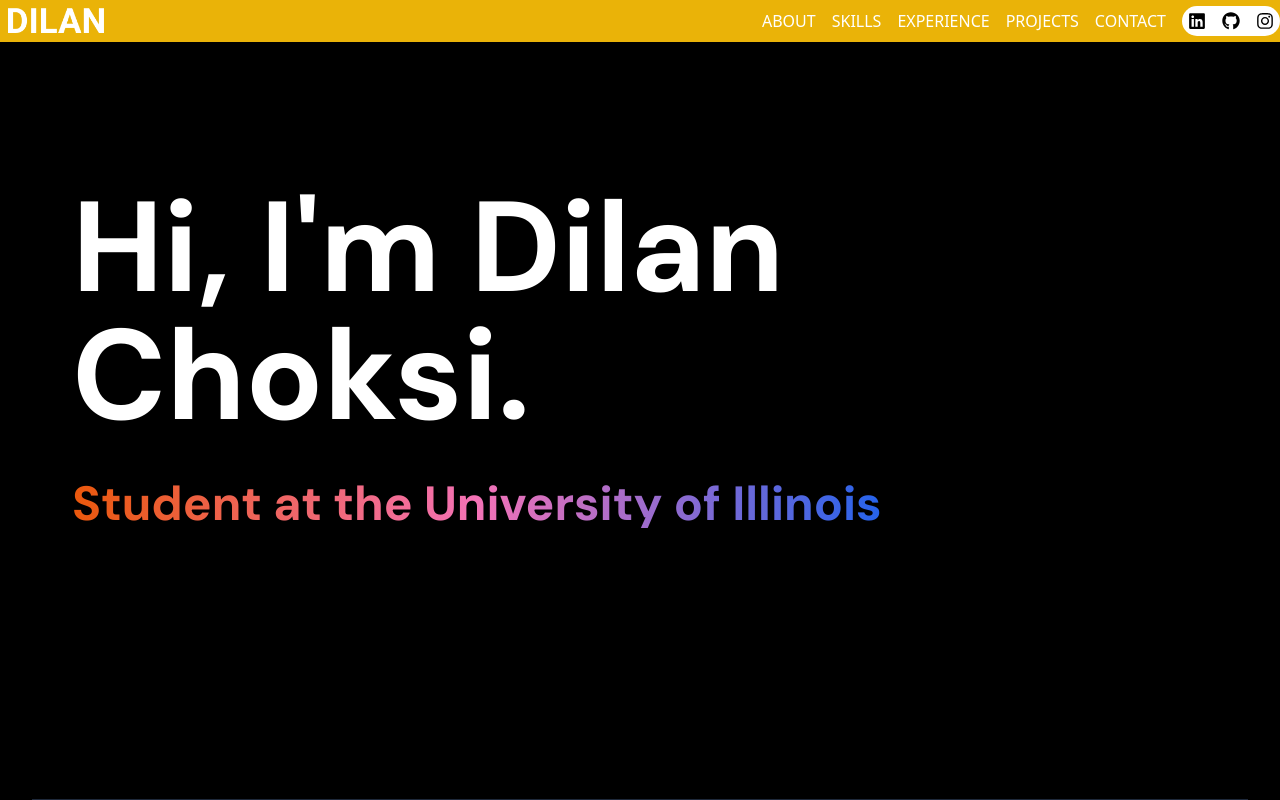
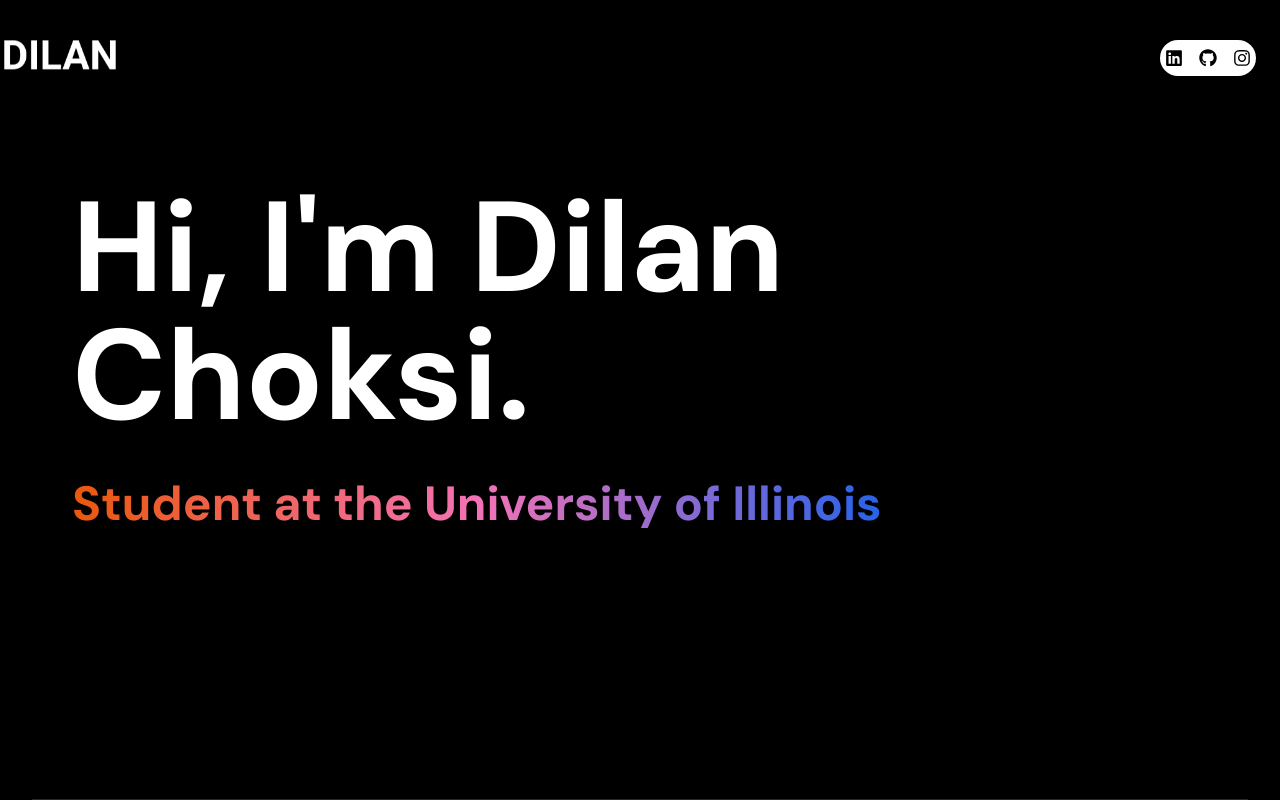
Before and after one commit to dilanchoksi/personal-website, a React (Vite) app: page / in a window 1280 px wide. Shown: the top 800 px of the page. Built offline with nearby package versions, Linux system fonts and the light colour scheme.

Commit message:
collapsable navbar

```diff
--- a/src/components/Navbar.jsx
+++ b/src/components/Navbar.jsx
@@ -31,23 +31,43 @@ const Navbar = () => {
   };
 
   return (
-    <nav
-      className={`bg-yellow-500 md:flex md:items-center md:justify-between md:fixed md:w-full md:top-0 md:left-0 md:px-6 md:z-40 md:duration-1000 md:bg-transparent md:py-10 ${
-        scrolled ? "md:bg-zinc-300 md:opacity-95 md:py-2" : ""
+    <>
+      <div
+        className={`inline-block fixed -ml-7 z-50 duration-1000 ${
+          scrolled ? "md:pt-3 py-2.5" : "py-10"
         }`}
       >
-      <div className="md:flex md:flex-shrink-0 md:items-center md:z-50">
         <img
-          className={`md:mx-2 md:w-28 md:duration-700 ${
-            scrolled ? "md:invert" : ""
+          className={`w-28 md:mx-2 md:w-28 md:duration-700 ${
+            scrolled ? "invert" : ""
           }`}
           src={logo}
           alt=""
         />
       </div>
-      <div className="md:flex md:gap-4 md:z-50">
+      <div
+        className={`inline-block py-auto text-4xl md:hidden fixed left-0 w-screen z-40 duration-1000 h-auto ${
+          scrolled ? "bg-white py-2 text-black" : "py-10"
+        } `}
+      >
+        <button onClick={toggleMenu} className="float-right mr-6">
+          <FaBars className=""></FaBars>
+        </button>
+      </div>
+      <nav
+        className={`duration-500 bg-zinc-300 h-screen top-0 p-10 flex fixed flex-col gap-4 z-50 w-1/2 md:justify-end md:h-auto md:right-0 md:flex md:flex-row md:gap-4 md:items-center md:fixed md:w-full md:top-0 md:left-0 md:px-6 md:z-40 md:duration-1000 md:bg-transparent md:py-10 ${
+          scrolled ? "md:bg-zinc-300 md:opacity-95 md:py-2" : ""
+        } ${menuOpen ? "left-1/2" : "left-full"}`}
+      >
+        <button
+          onClick={toggleMenu}
+          className="absolute text-4xl right-4 top-4 md:hidden text-black"
+        >
+          <FaTimes></FaTimes>
+        </button>
+        <div className="flex flex-col gap-6 text-3xl md:flex-row md:gap-4 md:z-50">
           <ul
-          className={`md:flex md:items-center md:justify-center md:gap-4 md:font-sans md:font-bold md:duration-1000 ${
+            className={`text-black gap-6 flex-col flex font-bold md:text-white md:flex-row md:items-center md:justify-center md:gap-4 md:font-normal md:font-sans md:duration-1000 ${
               scrolled ? "md:invert" : ""
             }`}
           >
@@ -68,8 +88,8 @@ const Navbar = () => {
             </li>
           </ul>
           <div
-          className={`flex items-center justify-center gap-4 text-lg rounded-full p-1.5 z-50 duration-1000 bg-white text-black ${
-            scrolled ? "invert" : ""
+            className={`text-white bg-black flex items-center justify-center gap-4 text-lg rounded-full w-24 p-1.5 z-50 duration-1000 md:bg-white md:text-black ${
+              scrolled ? "md:bg-black md:text-white" : ""
             }`}
           >
             <a
@@ -96,6 +116,7 @@ const Navbar = () => {
           </div>
         </div>
       </nav>
+    </>
   );
 };
 
```
Also changed, not shown: src/assets/logo.png. Lines whose indentation alone changed are shown as unchanged.
